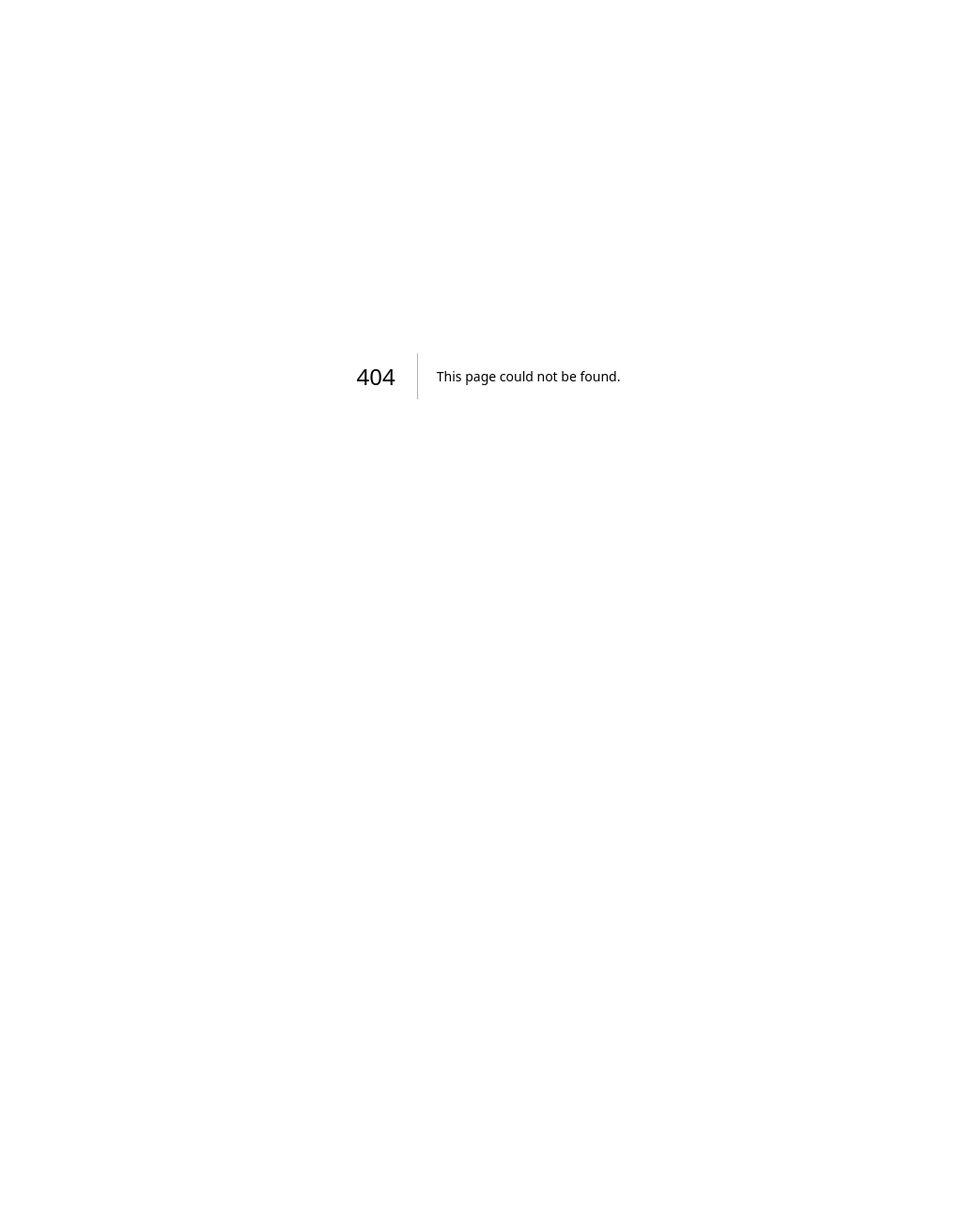
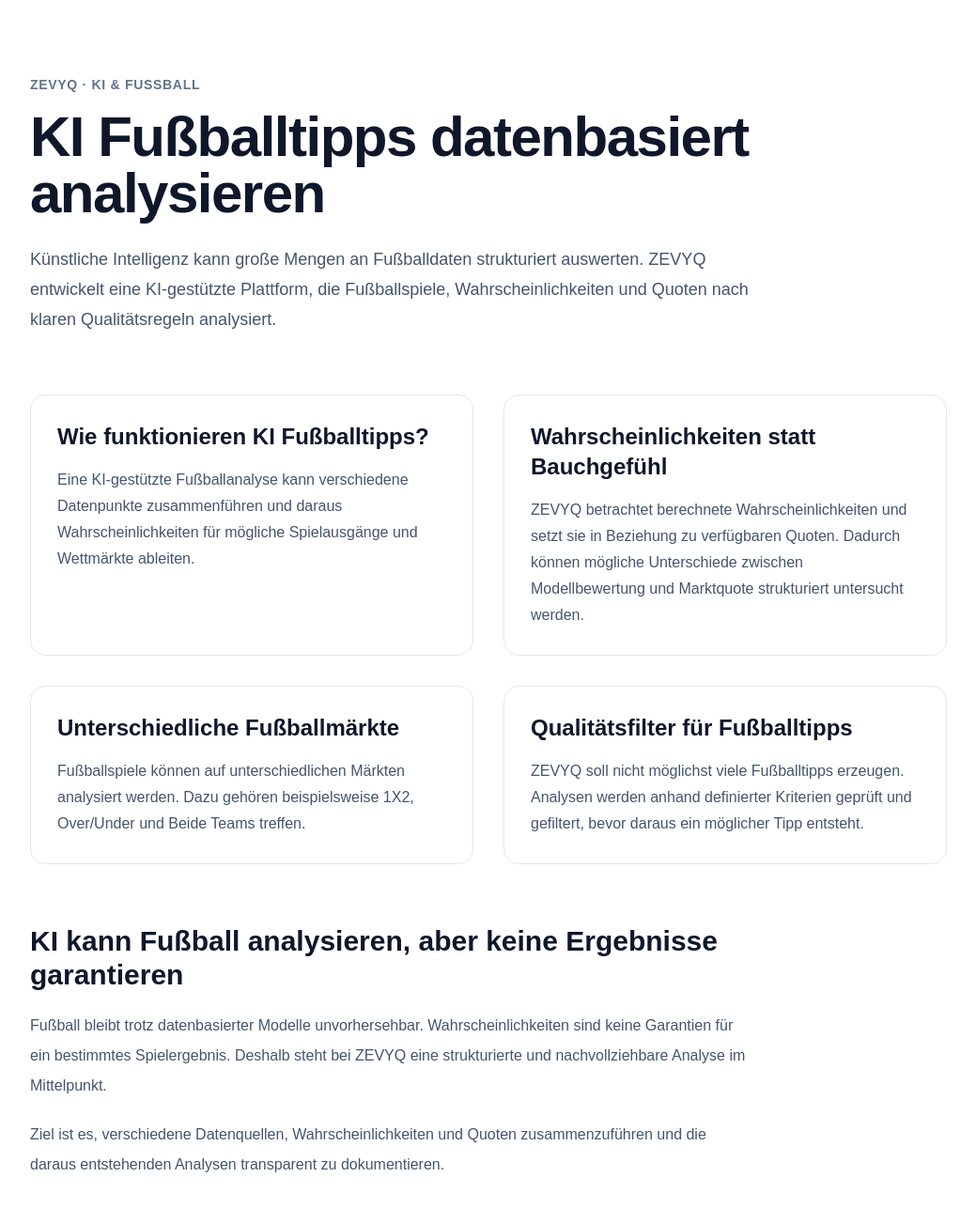
Before and after one commit to zevyq/zevyq-website, a Next.js app: page /ki-fussballtipps in a window 1280 px wide. Before the commit this address had no page. Shown: the top 1286 px of the page at 94% size, without its empty margins (120-1159 px from the left). Before the commit the page ends 800 px from the top, so only its background shows below. Built offline with nearby package versions, Linux system fonts and the light colour scheme.

Commit message:
Add KI Fussballtipps SEO landing page

```diff
--- /dev/null
+++ b/app/(marketing)/ki-fussballtipps/page.tsx
@@ -0,0 +1,111 @@
+import type { Metadata } from "next";
+
+export const metadata: Metadata = {
+  title: "KI Fußballtipps – Datenbasierte Fußballanalyse | ZEVYQ",
+  description:
+    "KI Fußballtipps mit ZEVYQ: datenbasierte Analyse von Fußballspielen, Wahrscheinlichkeiten, Quoten und verschiedenen Wettmärkten.",
+};
+
+export default function KiFussballtippsPage() {
+  return (
+    <main className="min-h-screen bg-white text-slate-900">
+      <section className="mx-auto max-w-5xl px-6 py-20">
+        <div className="max-w-3xl">
+          <p className="mb-4 text-sm font-semibold uppercase tracking-wider text-slate-500">
+            ZEVYQ · KI & Fußball
+          </p>
+
+          <h1 className="text-4xl font-bold tracking-tight sm:text-6xl">
+            KI Fußballtipps datenbasiert analysieren
+          </h1>
+
+          <p className="mt-6 text-lg leading-8 text-slate-600">
+            Künstliche Intelligenz kann große Mengen an Fußballdaten
+            strukturiert auswerten. ZEVYQ entwickelt eine KI-gestützte
+            Plattform, die Fußballspiele, Wahrscheinlichkeiten und Quoten
+            nach klaren Qualitätsregeln analysiert.
+          </p>
+        </div>
+
+        <div className="mt-16 grid gap-8 md:grid-cols-2">
+          <section className="rounded-2xl border border-slate-200 p-7">
+            <h2 className="text-2xl font-semibold">
+              Wie funktionieren KI Fußballtipps?
+            </h2>
+            <p className="mt-4 leading-7 text-slate-600">
+              Eine KI-gestützte Fußballanalyse kann verschiedene Datenpunkte
+              zusammenführen und daraus Wahrscheinlichkeiten für mögliche
+              Spielausgänge und Wettmärkte ableiten.
+            </p>
+          </section>
+
+          <section className="rounded-2xl border border-slate-200 p-7">
+            <h2 className="text-2xl font-semibold">
+              Wahrscheinlichkeiten statt Bauchgefühl
+            </h2>
+            <p className="mt-4 leading-7 text-slate-600">
+              ZEVYQ betrachtet berechnete Wahrscheinlichkeiten und setzt sie
+              in Beziehung zu verfügbaren Quoten. Dadurch können mögliche
+              Unterschiede zwischen Modellbewertung und Marktquote
+              strukturiert untersucht werden.
+            </p>
+          </section>
+
+          <section className="rounded-2xl border border-slate-200 p-7">
+            <h2 className="text-2xl font-semibold">
+              Unterschiedliche Fußballmärkte
+            </h2>
+            <p className="mt-4 leading-7 text-slate-600">
+              Fußballspiele können auf unterschiedlichen Märkten analysiert
+              werden. Dazu gehören beispielsweise 1X2, Over/Under und Beide
+              Teams treffen.
+            </p>
+          </section>
+
+          <section className="rounded-2xl border border-slate-200 p-7">
+            <h2 className="text-2xl font-semibold">
+              Qualitätsfilter für Fußballtipps
+            </h2>
+            <p className="mt-4 leading-7 text-slate-600">
+              ZEVYQ soll nicht möglichst viele Fußballtipps erzeugen.
+              Analysen werden anhand definierter Kriterien geprüft und
+              gefiltert, bevor daraus ein möglicher Tipp entsteht.
+            </p>
+          </section>
+        </div>
+
+        <section className="mt-16 max-w-3xl">
+          <h2 className="text-3xl font-bold">
+            KI kann Fußball analysieren, aber keine Ergebnisse garantieren
+          </h2>
+
+          <p className="mt-5 leading-8 text-slate-600">
+            Fußball bleibt trotz datenbasierter Modelle unvorhersehbar.
+            Wahrscheinlichkeiten sind keine Garantien für ein bestimmtes
+            Spielergebnis. Deshalb steht bei ZEVYQ eine strukturierte und
+            nachvollziehbare Analyse im Mittelpunkt.
+          </p>
+
+          <p className="mt-5 leading-8 text-slate-600">
+            Ziel ist es, verschiedene Datenquellen, Wahrscheinlichkeiten und
+            Quoten zusammenzuführen und die daraus entstehenden Analysen
+            transparent zu dokumentieren.
+          </p>
+        </section>
+
+        <section className="mt-16 rounded-2xl bg-slate-50 p-8">
+          <h2 className="text-2xl font-semibold">
+            KI Fußballtipps mit ZEVYQ
+          </h2>
+
+          <p className="mt-4 leading-7 text-slate-600">
+            ZEVYQ entwickelt eine datenbasierte Plattform für Fußballanalyse
+            und KI-gestützte Wettanalysen. Die Plattform soll Analysen
+            nachvollziehbar darstellen und langfristig anhand realer
+            Ergebnisse überprüfbar machen.
+          </p>
+        </section>
+      </section>
+    </main>
+  );
+}
--- a/app/sitemap.ts
+++ b/app/sitemap.ts
@@ -26,5 +26,11 @@ export default function sitemap(): MetadataRoute.Sitemap {
       changeFrequency: "weekly",
       priority: 0.9,
     },
+    {
+      url: "https://zevyq.de/ki-fussballtipps",
+      lastModified: new Date(),
+      changeFrequency: "weekly",
+      priority: 0.9,
+    },
   ];
 }
```
